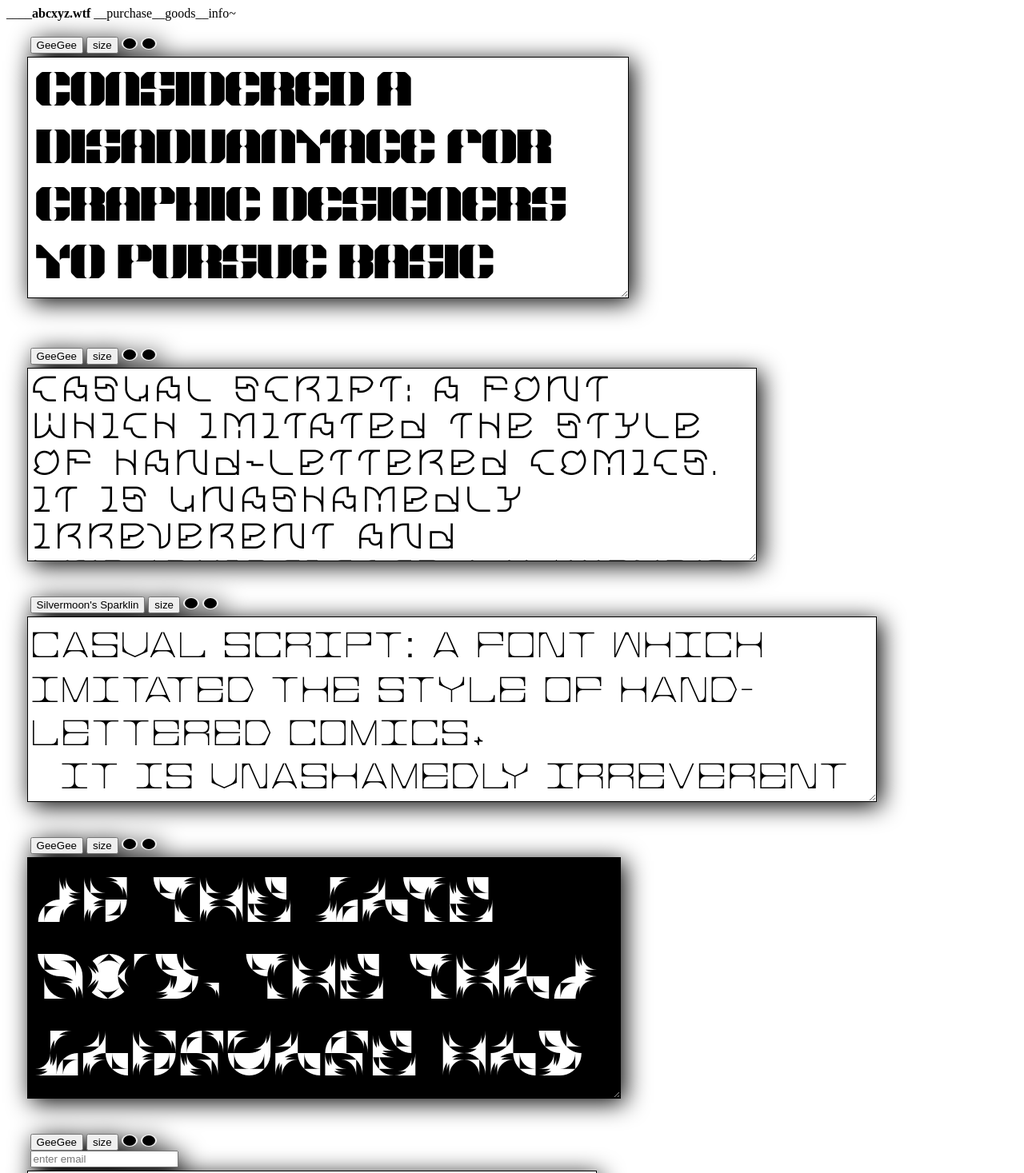
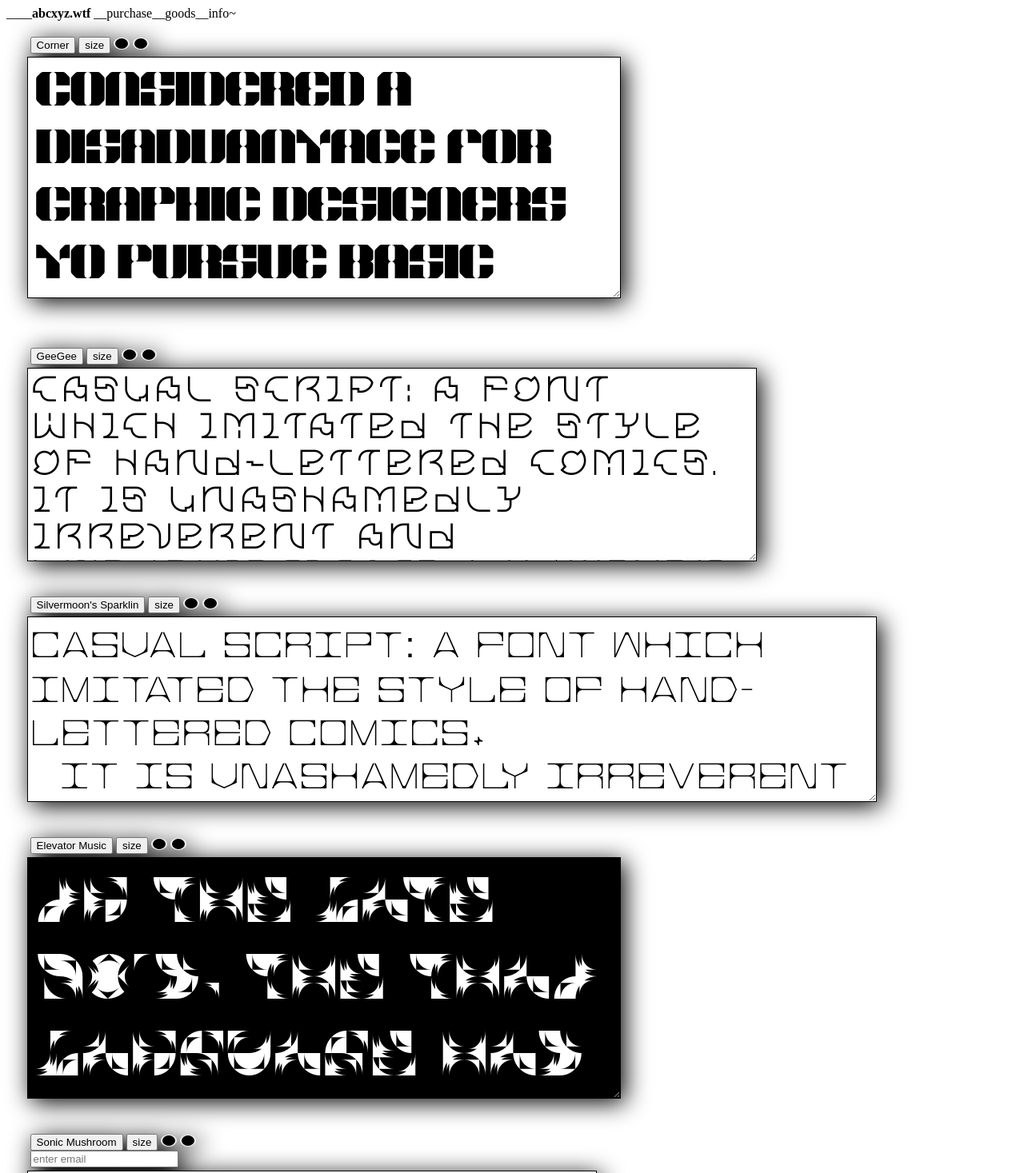
Before and after one commit to abcxyzfont/abcxyz, a plain HTML site: page index.html in a window 1280 px wide. Shown: the top 1467 px of the page at 80% size. Drawn offline with nearby package versions, Linux system fonts and the light colour scheme; files whose address does not match are found by name.

Commit message:
multiple_fonts

```diff
--- a/index.html
+++ b/index.html
@@ -151,7 +151,7 @@
     }
 
   .editable {
-  width: 730px;
+  width: 720px;
   height: 300px;
   border: 1px solid black;
   /*overflow: auto;*/
@@ -161,11 +161,18 @@
   padding-bottom:0px;
   padding-top:0px;
   background: white;
-  color:white;
+  color:black;
   font-family:"c";
   font-weight: normal;
   font-size:60px;
   cursor: url("smiley.png") auto;
+}
+
+.editable:hover{
+  background:black;
+  color:white;
+  width:1000px;
+  transition: all 0.5s
 }
 
 .editable2 {
@@ -230,7 +237,7 @@ cursor: url("smiley.svg"), auto;
     <div class="typeEditor" draggable="true">
 
     <div class="theRibbon">
-      <button>GeeGee</button>
+      <button>Corner</button>
       <button id="size">size</button>
         <input type="color" id="fontColorButton" title="Font color">
       <input type="color" id="TypeboxColor" title="Typebox color">
@@ -244,7 +251,7 @@ cursor: url("smiley.svg"), auto;
 
     <div class="richTextArea">
       <!-- <div id="theWYSIWYG" name="theWYSIWYG" frameborder="0" contenteditable="true" overflow="scroll">When summer ended the leaves of snapdragons withered taking their shrill-colored mouths with them. They were still, so quiet. They were violet where umber now is. She hated and she hated to see them go. ++++++Flowers born when the weather was good - this she thinks of, watching the branch of peaches daring their ways above the fence, and further, two hummingbirds, hovering, stuck to each other, arcing their bodies in grim determination to find what is good, what is given them to find. These are warriors distancing themselves from history.*********************They find peace in the way they contain the wind and are gone. </div> -->
-      <textarea class="editable" style="color:black">Considered a disadvantage for graphic designers to pursue basic skills to generate work (Cole, 2005: Austin, 2002; Supanun, 2015). Moreover, it is also disconnecting the culture and history reflecting within the Thai typography design itself (Supanun, 2015). Nonetheless, this paper is proposing www.f0nt.com/ (2018), the first typographic public domain website (Iannnnn, 2007), as case study of the most important achieve for Thai digital contemporary typographic history, development and progress.  The research analyzed and classified all typefaces available on the website using method of Wilks and Wyse (2017) with additional context of Thai typography design and usage. The result shows 430 existing typefaces being designed during the past 14 years (2004-2018) with 134,249,910 downloads in total. The highest produced font is script font with 222 fonts available, following by ornamented/novelty and display with 63 and 53 fonts, respectively.
+      <textarea class="editable">Considered a disadvantage for graphic designers to pursue basic skills to generate work (Cole, 2005: Austin, 2002; Supanun, 2015). Moreover, it is also disconnecting the culture and history reflecting within the Thai typography design itself (Supanun, 2015). Nonetheless, this paper is proposing www.f0nt.com/ (2018), the first typographic public domain website (Iannnnn, 2007), as case study of the most important achieve for Thai digital contemporary typographic history, development and progress.  The research analyzed and classified all typefaces available on the website using method of Wilks and Wyse (2017) with additional context of Thai typography design and usage. The result shows 430 existing typefaces being designed during the past 14 years (2004-2018) with 134,249,910 downloads in total. The highest produced font is script font with 222 fonts available, following by ornamented/novelty and display with 63 and 53 fonts, respectively.
 
       </textarea>
 
@@ -281,7 +288,7 @@ cursor: url("smiley.svg"), auto;
 
 
     <div class="theRibbon">
-      <button>GeeGee</button>
+      <button>Elevator Music</button>
       <button id="size">size</button>
         <input type="color" id="fontColorButton" title="Font color">
       <input type="color" id="TypeboxColor" title="Typebox color">
@@ -307,7 +314,7 @@ cursor: url("smiley.svg"), auto;
 
   <div class="richTextArea">
     <div class="theRibbon">
-      <button>GeeGee</button>
+      <button>Sonic Mushroom</button>
       <button id="size">size</button>
         <input type="color" id="fontColorButton" title="Font color">
       <input type="color" id="TypeboxColor" title="Typebox color">
@@ -344,7 +351,7 @@ programs have fixed shape and positioning for each glyph. Despite Thai language
 
   <div class="richTextArea">
     <div class="theRibbon">
-      <button>GeeGee</button>
+      <button>Marathon</button>
       <button id="size">size</button>
         <input type="color" id="fontColorButton" title="Font color">
       <input type="color" id="TypeboxColor" title="Typebox color">
```
